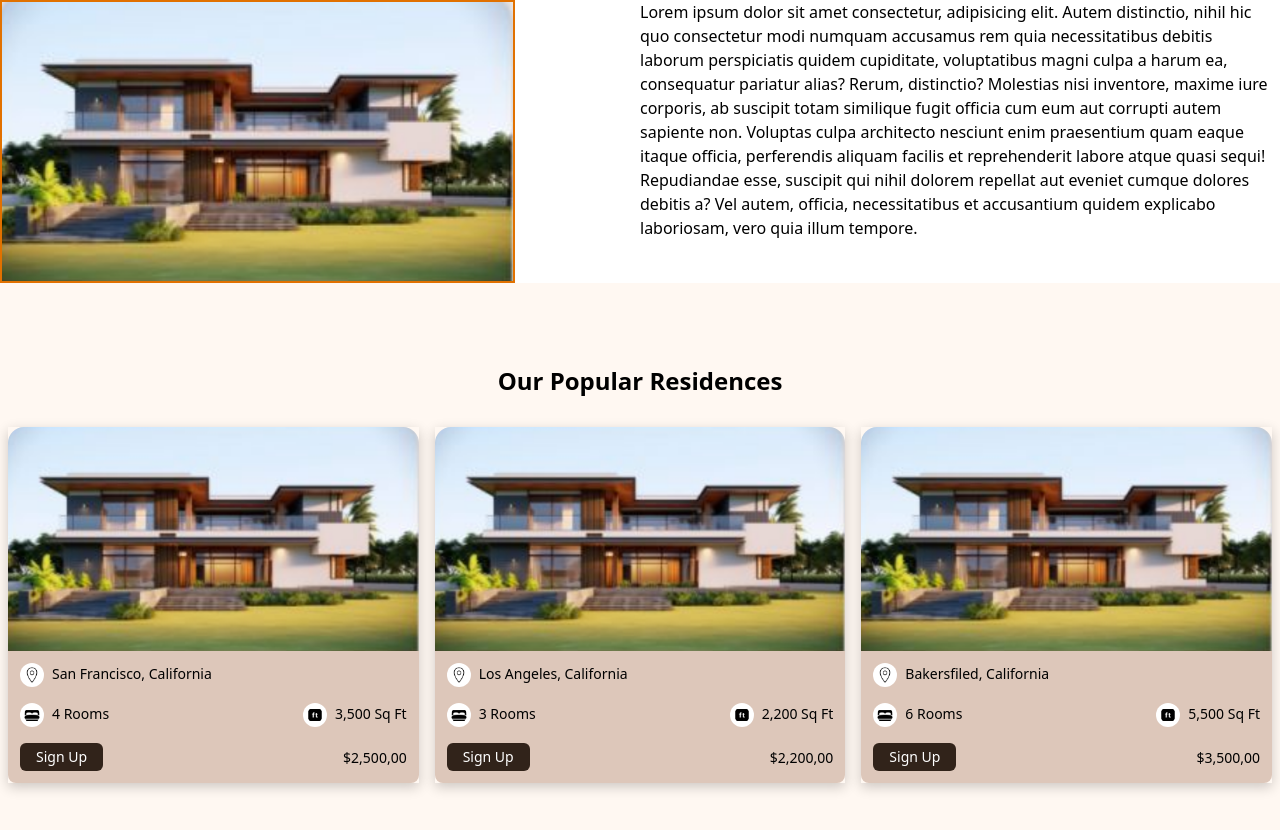
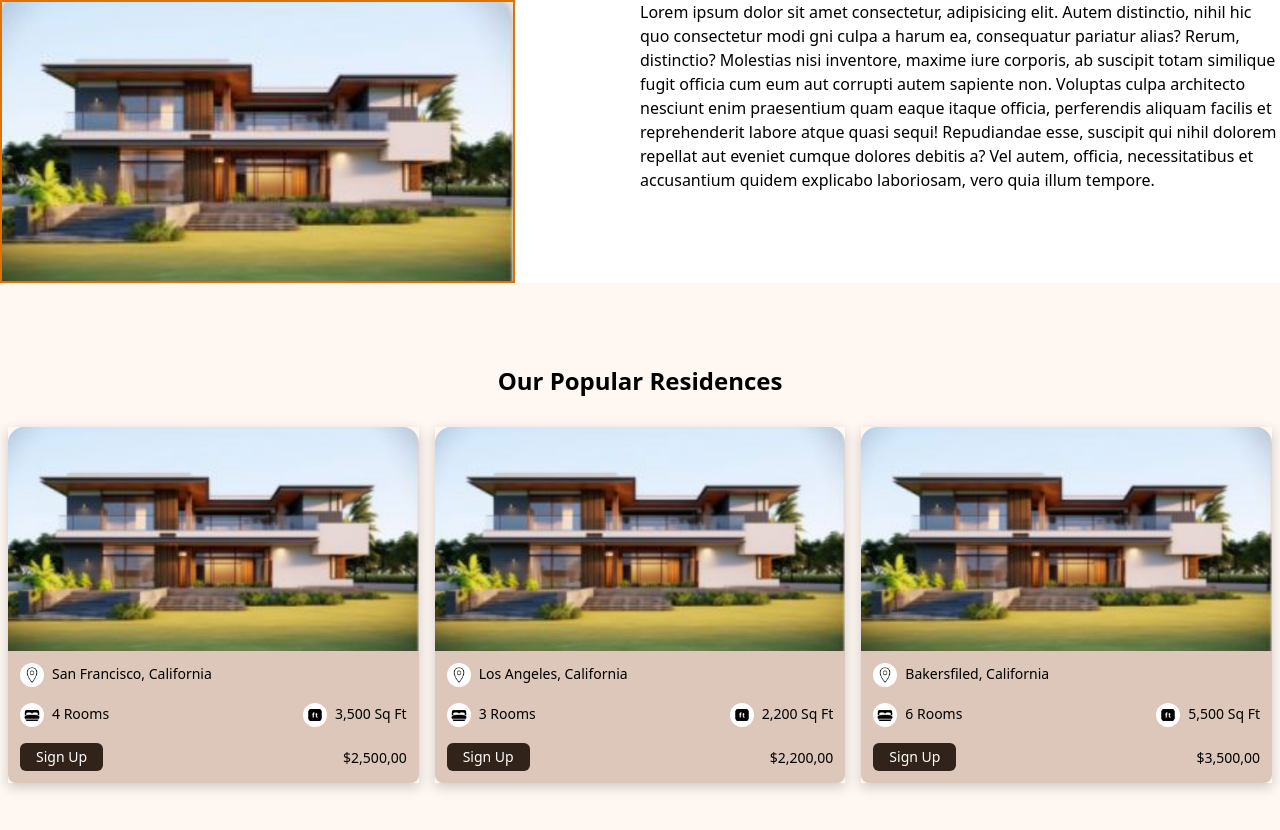
Before and after one commit to 2011Alexandrealvarenga/luxeville-react, a Next.js app: page / in a window 1280 px wide. Shown: the top 830 px of the page. Built offline with nearby package versions, Linux system fonts and the light colour scheme.

Commit message:
feat: help
commit branch section p residents

```diff
--- a/src/components/parts-site/help.tsx
+++ b/src/components/parts-site/help.tsx
@@ -9,7 +9,7 @@ export const Help = () =>{
             src={imgBanner.src}
             className='border-2 border-amber-600'
           />
-          <p>Lorem ipsum dolor sit amet consectetur, adipisicing elit. Autem distinctio, nihil hic quo consectetur modi numquam accusamus rem quia necessitatibus debitis laborum perspiciatis quidem cupiditate, voluptatibus magni culpa a harum ea, consequatur pariatur alias? Rerum, distinctio? Molestias nisi inventore, maxime iure corporis, ab suscipit totam similique fugit officia cum eum aut corrupti autem sapiente non. Voluptas culpa architecto nesciunt enim praesentium quam eaque itaque officia, perferendis aliquam facilis et reprehenderit labore atque quasi sequi! Repudiandae esse, suscipit qui nihil dolorem repellat aut eveniet cumque dolores debitis a? Vel autem, officia, necessitatibus et accusantium quidem explicabo laboriosam, vero quia illum tempore.</p>
+          <p>Lorem ipsum dolor sit amet consectetur, adipisicing elit. Autem distinctio, nihil hic quo consectetur modi gni culpa a harum ea, consequatur pariatur alias? Rerum, distinctio? Molestias nisi inventore, maxime iure corporis, ab suscipit totam similique fugit officia cum eum aut corrupti autem sapiente non. Voluptas culpa architecto nesciunt enim praesentium quam eaque itaque officia, perferendis aliquam facilis et reprehenderit labore atque quasi sequi! Repudiandae esse, suscipit qui nihil dolorem repellat aut eveniet cumque dolores debitis a? Vel autem, officia, necessitatibus et accusantium quidem explicabo laboriosam, vero quia illum tempore.</p>
         </div>
       </div>
     </section>
```
